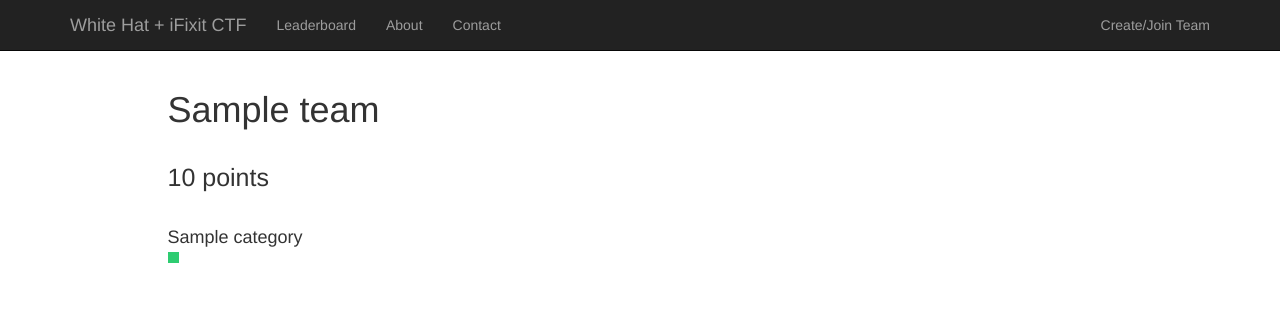
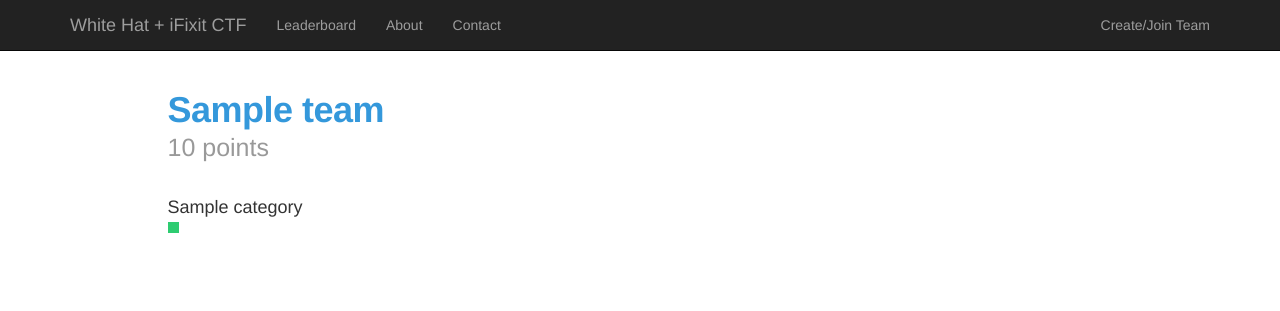
Before and after one commit to CalPolySEC/wrath-ctf-framework, a Flask app: page /teams/1/ in a window 1280 px wide. Shown: the top 311 px of the page. Run offline with Flask 2, Linux system fonts and the light colour scheme; tables that the repository leaves empty hold one stand-in row (values such as "Sample post"); some libraries are stand-ins or nearby versions.

Commit message:
Stile team page a bit

```diff
--- a/static/css/main.css
+++ b/static/css/main.css
@@ -16,6 +16,17 @@ body {
   margin: 20px 0;
 }
 
+.team-name {
+  color: #3498db;
+  font-weight: bold;
+  letter-spacing: -.5px;
+  margin: 20px 0 0;
+}
+
+.team-name > a {
+  color: inherit;
+}
+
 .password-box {
   margin-top: 25px;
   text-align: center;
@@ -26,8 +37,9 @@ body {
 }
 
 .points {
+  color: #999;
   font-size: 25px;
-  margin: 30px 0;
+  margin: 0 0 30px;
 }
 
 .category-label {
--- a/templates/team.html
+++ b/templates/team.html
@@ -9,7 +9,7 @@
           <code class="password" data-password="{{ team.password }}">{{ '*' * team.password|length }}</code>
         </div>
         {%- endif %}
-        <h1>{{ team.name }}</h1>
+        <h1 class="team-name"><a href="{{ url_for('team_page', id=team.id) }}">{{ team.name }}</a></h1>
         <div class="points">{{ team.points }} points</div>
         {%- for category, levels in categories %}
         <div class="category">
```
